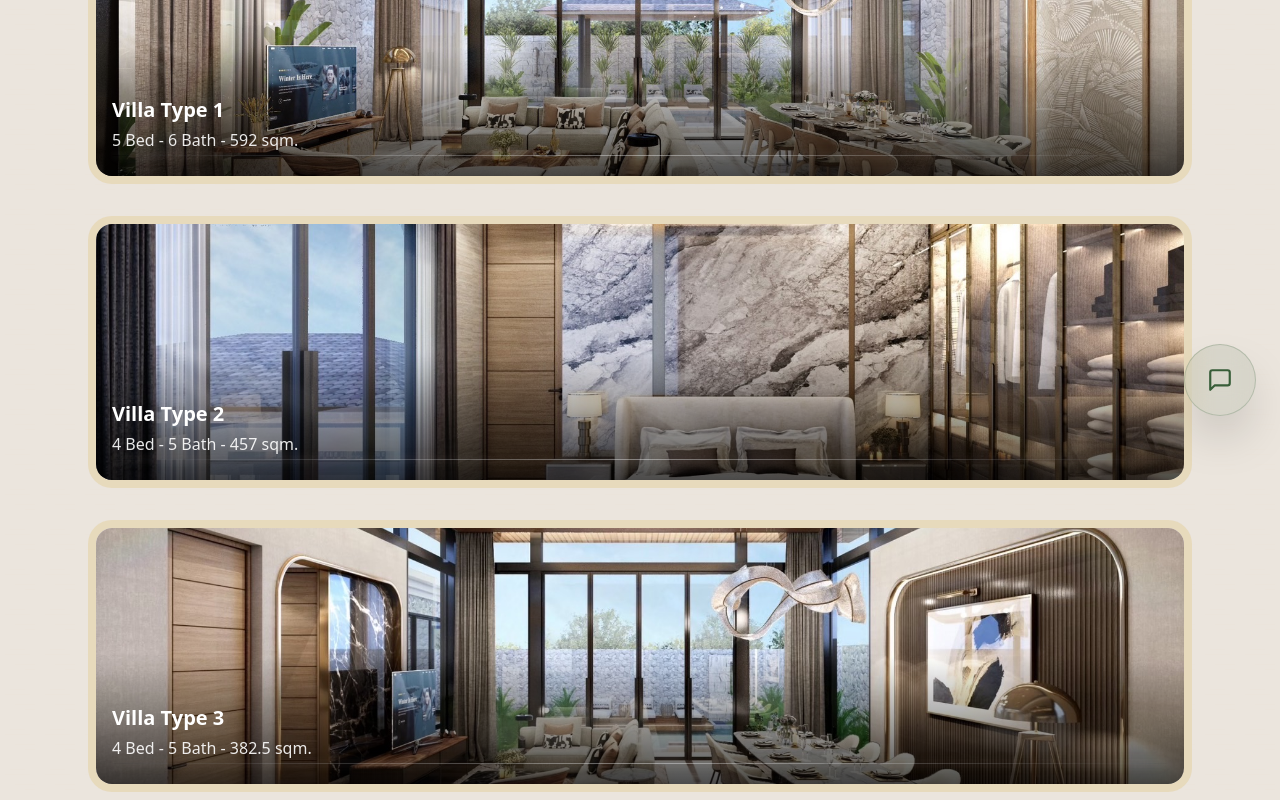
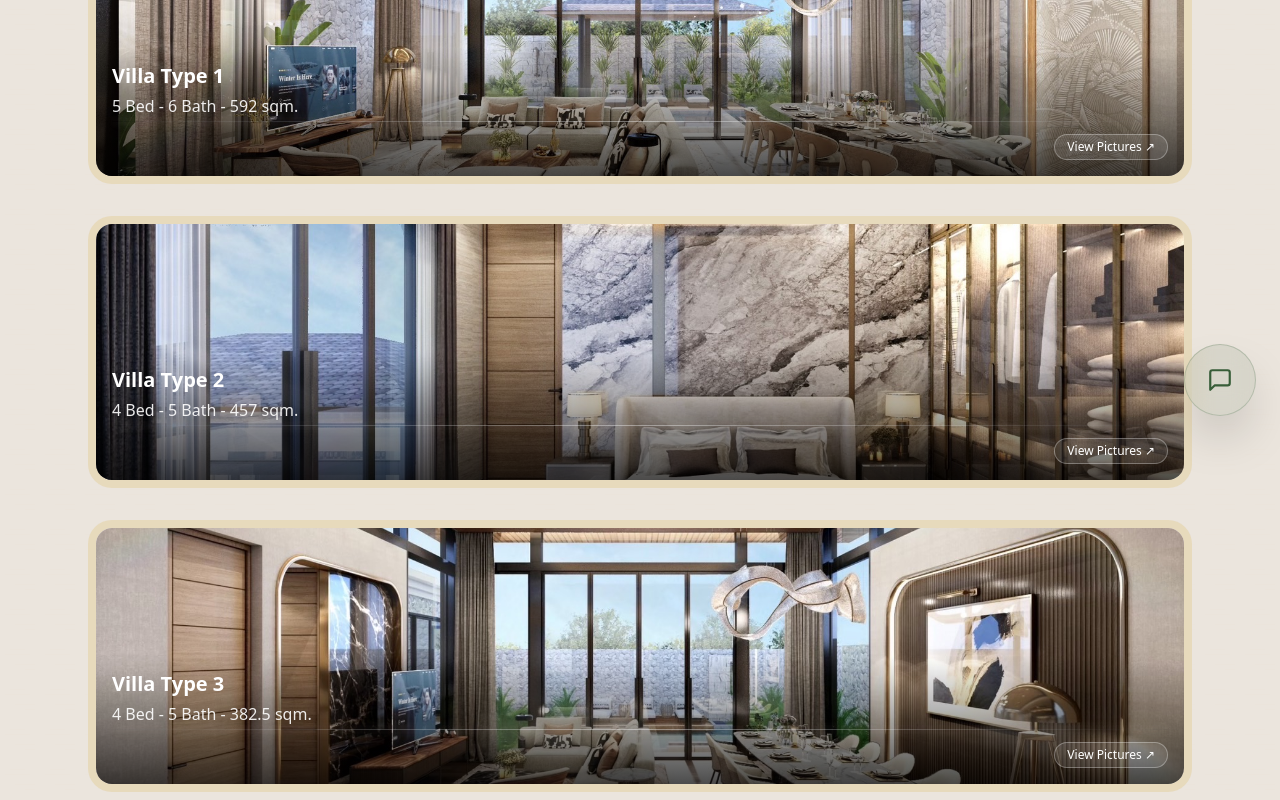
Before and after one commit to Marnfah-Pool-Villas/truffle-clone-v398, a Next.js app in the folder truffle-clone/: page /view in a window 1280 px wide. Shown: the part 360-1160 px from the top of the page. Built offline with nearby package versions, Linux system fonts and the light colour scheme; a web font is replaced by a local one.

Commit message:
Update overlay content
cgen-07bd73b67e9c453fba651aea229b93dd

```diff
--- a/truffle-clone/src/components/VirtualTourSection.tsx
+++ b/truffle-clone/src/components/VirtualTourSection.tsx
@@ -114,35 +114,25 @@ export default function VirtualTourSection() {
                 />
                 <div className="absolute inset-0 bg-gradient-to-t from-black/70 via-transparent to-transparent" />
                 <div className="absolute bottom-4 left-4 right-4 text-white">
-                  <div className="text-left">
+                  <div className="flex flex-col gap-2 text-left">
+                    <div>
                       <h3 className="text-xl font-semibold mb-1">{villa.name}</h3>
-                    {villa.id === 'type1' && (
+                      {villaDetails[villa.id] && (
                         <p className="text-white/90 text-sm lg:text-base mb-1 pb-1 relative">
-                        5 Bed - 6 Bath - 592 sqm.
+                          {villaDetails[villa.id]}
                           <span
                             className="absolute bottom-0 left-0 right-0 h-px bg-gradient-to-r from-transparent via-white/40 to-transparent"
                             style={{ boxShadow: '0 0 8px rgba(255, 255, 255, 0.3), 0 0 16px rgba(212, 175, 55, 0.2)' }}
                           ></span>
                         </p>
                       )}
-                    {villa.id === 'type2' && (
-                      <p className="text-white/90 text-sm lg:text-base mb-1 pb-1 relative">
-                        4 Bed - 5 Bath - 457 sqm.
-                        <span
-                          className="absolute bottom-0 left-0 right-0 h-px bg-gradient-to-r from-transparent via-white/40 to-transparent"
-                          style={{ boxShadow: '0 0 8px rgba(255, 255, 255, 0.3), 0 0 16px rgba(212, 175, 55, 0.2)' }}
-                        ></span>
-                      </p>
-                    )}
-                    {villa.id === 'type3' && (
-                      <p className="text-white/90 text-sm lg:text-base mb-1 pb-1 relative">
-                        4 Bed - 5 Bath - 382.5 sqm.
-                        <span
-                          className="absolute bottom-0 left-0 right-0 h-px bg-gradient-to-r from-transparent via-white/40 to-transparent"
-                          style={{ boxShadow: '0 0 8px rgba(255, 255, 255, 0.3), 0 0 16px rgba(212, 175, 55, 0.2)' }}
-                        ></span>
-                      </p>
-                    )}
+                    </div>
+                    <button
+                      type="button"
+                      className="self-end text-xs font-medium bg-white/10 hover:bg-white/20 text-white px-3 py-1 rounded-full border border-white/30 transition-colors"
+                    >
+                      View Pictures ↗
+                    </button>
                   </div>
                 </div>
               </div>
```
Lines whose indentation alone changed are shown as unchanged.
